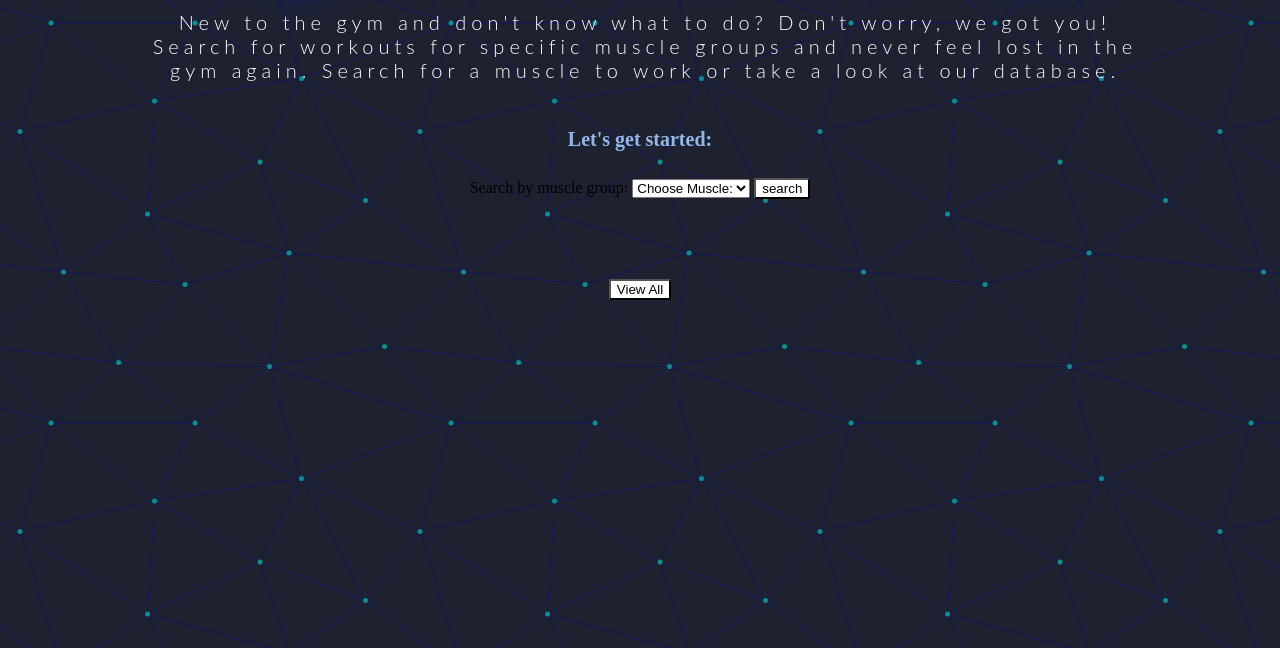
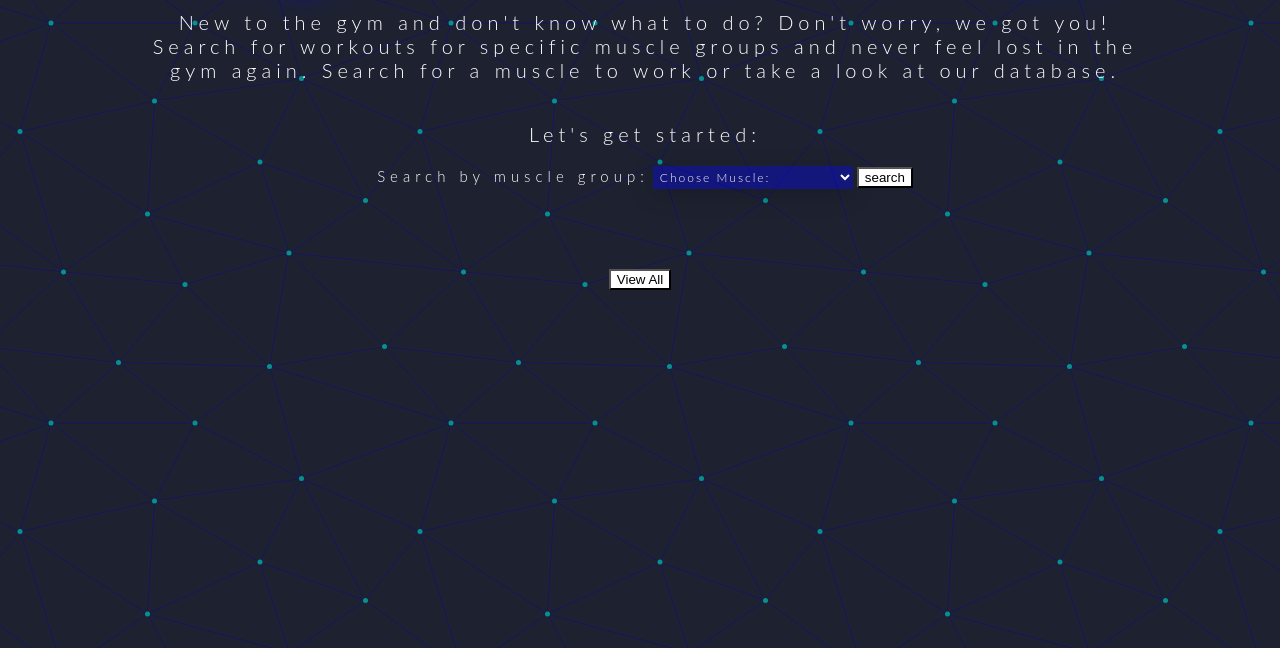
Before and after one commit to CherFoster/phase-1-project, a plain HTML site: page index.html in a window 1280 px wide. Shown: the part 168-816 px from the top of the page. Drawn offline with Linux system fonts and the light colour scheme; no server answers.

Commit message:
updated css

```diff
--- a/index.html
+++ b/index.html
@@ -10,11 +10,11 @@
     <header>
     <h1 class="neon-text"><b>Beg</b>inn<i>er's</i> <b>Wor</b>ko<i>ut</i> <b>Ap</b><i>p</i></h1>
     <h3 id="opening">New to the gym and don't know what to do? Don't worry, we got you! Search for workouts for specific muscle groups and never feel lost in the gym again. Search for a muscle to work or take a look at our database.</h3>
-    <h4 id="beginning">Let's get started:</h4>
+    <p id="beginning">Let's get started:</p>
 </header>
-<form id="workouts">
+<form id="workouts" class="workouts box">
     <label for="dropdownMuscle">Search by muscle group:</label>
-    <select id="searchBar" title="searchBar">
+    <select class="searchBar" title="searchBar">
          <option value="empty">Choose Muscle:</option>
          <option value="Shoulders">Shoulders</option>
          <option value="Triceps">Triceps</option>
--- a/index.js
+++ b/index.js
@@ -35,7 +35,7 @@ function createCard(workout){
   workoutCard.appendChild(img)
 
 //Event listener that creates a shadow when mouse hovers over each card
-  workoutCard.addEventListener("mouseover", () => workoutCard.setAttribute("style", "box-shadow: 30px 30px 10px #545E63"));
+  workoutCard.addEventListener("mouseover", () => workoutCard.setAttribute("style", "box-shadow: 10px 10px 5px #0000FF"));
   workoutCard.addEventListener("mouseout", () => workoutCard.setAttribute("style", "box-shadow: 0px 0px"));
 
 // Event listener for when you click on a card, adds workout description
--- a/stylesheet.css
+++ b/stylesheet.css
@@ -32,20 +32,6 @@ body {
   letter-spacing: 5px;
   padding-left: 10px;
   }
-/* h1 {
-  position: relative;
-  font-family: sans-serif;
-  text-transform: uppercase;
-  font-size: 2.5em;
-  letter-spacing: 4px;
-  overflow: hidden;
-  background: linear-gradient(90deg, #000, #fff, #000);
-  background-repeat: no-repeat;
-  background-size: 80%;
-  animation: animate 3s linear infinite;
-  -webkit-background-clip: text;
-  -webkit-text-fill-color: rgba(255, 255, 255, 0);
-} */
 
 @keyframes animate {
   0% {
@@ -55,9 +41,67 @@ body {
     background-position: 500%;
   }
 }
+p {
+  top: 50%;
+  left: 0;
+  right: 0;
+  color: #FFF;
+  text-align: center;
+  font-family: 'lato',sans-serif;
+  font-weight: 300;
+  font-size: 20px;
+  letter-spacing: 5px;
+  padding-left: 10px;
+}
 
+.box select {
+  background-color: #0000ff5b;
+  color: white;
+  padding: 3px;
+  width: 200px;
+  border: none;
+  font-size: 12px;
+  box-shadow: 0 5px 25px rgba(0, 0, 0, 0.2);
+  color: #FFF;
+  font-family: 'lato',sans-serif;
+  font-weight: 300;
+  letter-spacing: 2px;
+}
 
+/* .box::before {
+  font-family: 'lato',sans-serif;
+  width: 20%;
+  height: 100%;
+  text-align: center;
+  font-size: 28px;
+  line-height: 45px;
+  color: rgba(255, 255, 255, 0.5);
+  background-color: rgba(255, 255, 255, 0.1);
+  pointer-events: none;
+} */
 
+/* .box:hover::before {
+  color: rgba(255, 255, 255, 0.6);
+  background-color: rgba(255, 255, 255, 0.2);
+} */
+
+.box select option {
+  padding: 30px;
+  color: black;
+}
+
+label {
+  left: 0;
+  right: 0;
+  color: #FFF;
+  text-align: center;
+  font-family: 'lato',sans-serif;
+  font-weight: 300;
+  font-size: 15px;
+  letter-spacing: 5px;
+  padding-left: 10px;
+
+}
 h4 {
     color: rgb(146, 183, 233);
     font-size: 20px;
@@ -72,17 +116,6 @@ h5 {
 button {
     background-color:white;
   }
-
-/* .card {
-    text-align: left;
-    background-color:#9FB3BD;
-    padding: 20px;
-    width: 10%;
-    height: 15%;
-    display: inline-block;
-    margin: 30px;
-    border-radius:50px;
-  } */
 
   .container {
     padding: 40px;
@@ -106,8 +139,8 @@ button {
     font-size: 1.5em;  */
     position: relative;
     flex: 0 0 240px;
-    width: 240px;
-    height: 320px;
+    /* width: 240px; */
+    height: 300px;
     color: rgb(88 199 250 / 0%);
     cursor: pointer;
   }
```
